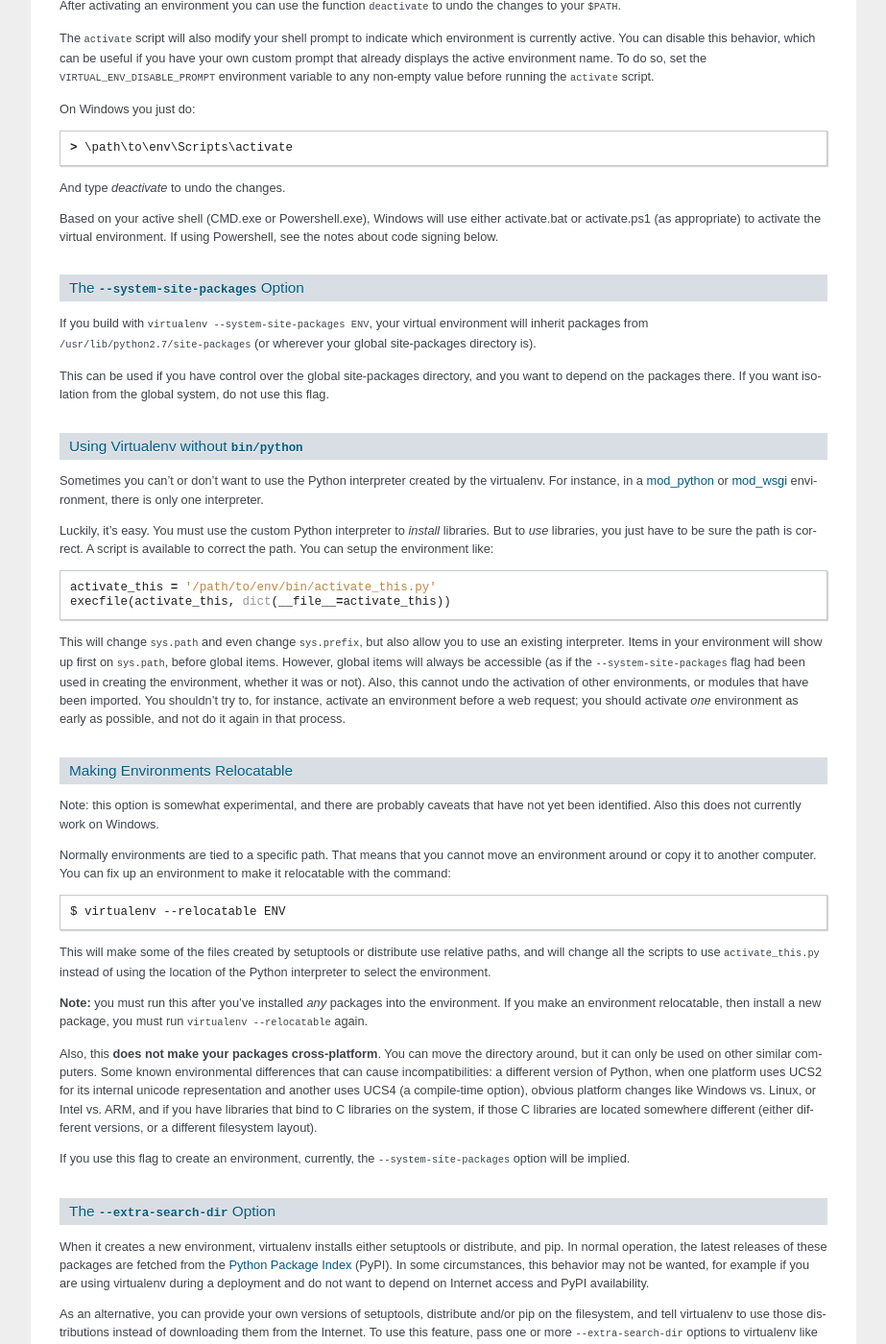
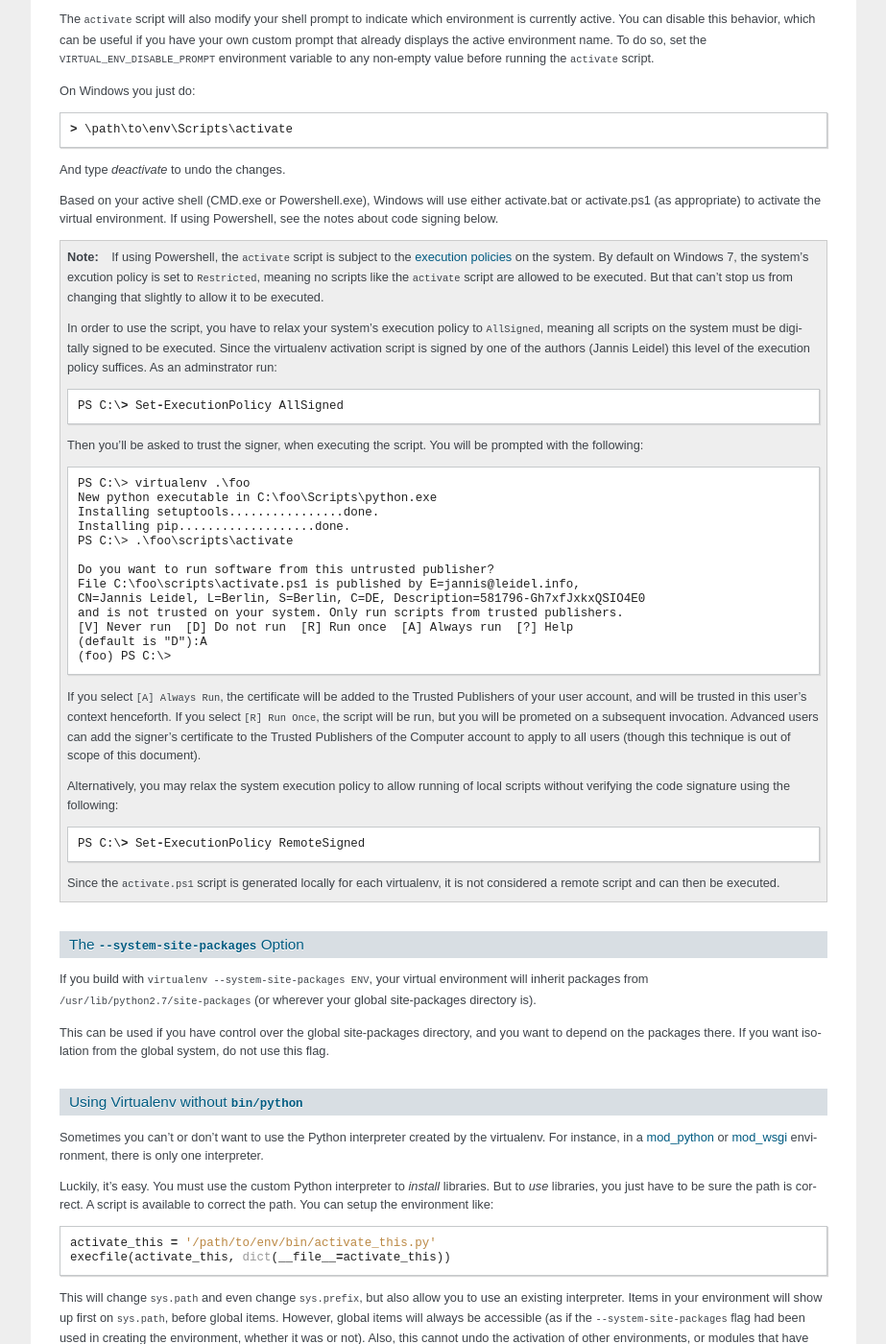
Before and after one commit to pypa/virtualenv, a Sphinx documentation site: the page built from docs/index.txt, in a window 1280 px wide and 1400 px high, scrolled down 3952 px. Shown: the whole window at 96% size, without its empty margins (198-1121 px from the left). Built offline with Sphinx 7.4.7, drawn with Linux system fonts in a browser that asks for light colours; some of the changed text lies outside the part shown.

Commit message:
Updated docs a little and added Jason to the authors file.
This also changes the docs slightly regarding the default execution policy setting on Windows 7 ("Restricted" according to http://technet.microsoft.com/en-us/library/dd347641.aspx).

```diff
--- a/AUTHORS.txt
+++ b/AUTHORS.txt
@@ -23,6 +23,7 @@ Curt Micol
 Douglas Creager
 Ethan Jucovy
 Gunnlaugur Thor Briem
+Jason R. Coombs
 Jeff Hammel
 Jorge Vargas
 Josh Bronson
--- a/docs/index.txt
+++ b/docs/index.txt
@@ -234,7 +234,7 @@ and Powershell.
 
 On Posix systems you can do::
 
-  $ source bin/activate
+    $ source bin/activate
 
 This will change your ``$PATH`` to point to the virtualenv's ``bin/``
 directory.  (You have to use ``source`` because it changes your shell
@@ -255,7 +255,7 @@ value before running the ``activate`` script.
 
 On Windows you just do::
 
-  > \path\to\env\Scripts\activate
+    > \path\to\env\Scripts\activate
 
 And type `deactivate` to undo the changes.
 
@@ -263,6 +263,57 @@ Based on your active shell (CMD.exe or Powershell.exe), Windows will use
 either activate.bat or activate.ps1 (as appropriate) to activate the
 virtual environment. If using Powershell, see the notes about code signing
 below.
+
+.. note::
+
+    If using Powershell, the ``activate`` script is subject to the
+    `execution policies`_ on the system. By default on Windows 7, the system's
+    excution policy is set to ``Restricted``, meaning no scripts like the
+    ``activate`` script are allowed to be executed. But that can't stop us
+    from changing that slightly to allow it to be executed.
+
+    In order to use the script, you have to relax your system's execution
+    policy to ``AllSigned``, meaning all scripts on the system must be
+    digitally signed to be executed. Since the virtualenv activation
+    script is signed by one of the authors (Jannis Leidel) this level of
+    the execution policy suffices. As an adminstrator run::
+
+        PS C:\> Set-ExecutionPolicy AllSigned
+
+    Then you'll be asked to trust the signer, when executing the script.
+    You will be prompted with the following::
+
+        PS C:\> virtualenv .\foo
+        New python executable in C:\foo\Scripts\python.exe
+        Installing setuptools................done.
+        Installing pip...................done.
+        PS C:\> .\foo\scripts\activate
+
+        Do you want to run software from this untrusted publisher?
+        File C:\foo\scripts\activate.ps1 is published by E=jannis@leidel.info,
+        CN=Jannis Leidel, L=Berlin, S=Berlin, C=DE, Description=581796-Gh7xfJxkxQSIO4E0
+        and is not trusted on your system. Only run scripts from trusted publishers.
+        [V] Never run  [D] Do not run  [R] Run once  [A] Always run  [?] Help
+        (default is "D"):A
+        (foo) PS C:\>
+
+    If you select ``[A] Always Run``, the certificate will be added to the
+    Trusted Publishers of your user account, and will be trusted in this
+    user's context henceforth. If you select ``[R] Run Once``, the script will
+    be run, but you will be prometed on a subsequent invocation. Advanced users
+    can add the signer's certificate to the Trusted Publishers of the Computer
+    account to apply to all users (though this technique is out of scope of this
+    document).
+
+    Alternatively, you may relax the system execution policy to allow running
+    of local scripts without verifying the code signature using the following::
+
+        PS C:\> Set-ExecutionPolicy RemoteSigned
+
+    Since the ``activate.ps1`` script is generated locally for each virtualenv,
+    it is not considered a remote script and can then be executed.
+
+.. _`execution policies`: http://technet.microsoft.com/en-us/library/dd347641.aspx
 
 The ``--system-site-packages`` Option
 ~~~~~~~~~~~~~~~~~~~~~~~~~~~~~~~~~~~~~
@@ -376,52 +427,6 @@ If this option is provided, virtualenv will never try to download
 setuptools/distribute or pip. Instead, it will exit with status code 1
 if it fails to find local distributions for any of these required
 packages.
-
-
-Powershell Activation Script Notes
-~~~~~~~~~~~~~~~~~~~~~~~~~~~~~~~~~~
-
-Note, if using Powershell, the ``activate`` script is subject to the
-execution policies on the system. By default on Windows 7, the system's
-excution policy is set to `AllSigned`, meaning all scripts on the system
-must be digitally signed to be executed.
-
-The virtualenv activation script is signed by one of the
-contributors. In order to use the script, you may elect to trust the
-signer script or relax your system's execution policy.
-
-To trust the signer, simply execute the script. You will be prompted with
-the following::
-
-    PS C:> virtualenv \foo
-    New python executable in \foo\Scripts\python.exe
-    Installing setuptools................done.
-    Installing pip...................done.
-    PS C:> \foo\scripts\activate
-
-    Do you want to run software from this untrusted publisher?
-    File \foo\scripts\activate.ps1 is published by E=jannis@leidel.info, CN=Jannis Leidel, L=Berlin, S=Berlin, C=DE, Description=581796-Gh7xfJxkxQSIO4E0
-    and is not trusted on your system. Only run scripts from trusted publishers.
-    [V] Never run  [D] Do not run  [R] Run once  [A] Always run  [?] Help
-    (default is "D"):A
-    (foo) PS C:>
-
-If you select `Always Run`, the certificate will be added to the
-Trusted Publishers of your user account, and will be trusted in this
-user's context henceforth. If you select `Run Once`, the script will be
-run, but you will be prometed on a subsequent invocation. Advanced users
-can add the signer's
-certificate to the Trusted Publishers of the Computer account to apply to
-all users (though this technique is out of scope of this document).
-
-Alternatively, you may relax the system execution policy to allow running
-of local scripts without verifying the code signature using the following::
-
-    PS> Set-ExecutionPolicy RemoteSigned
-
-Since the activate.ps1 script is generated locally, it is not considered
-a remote script and can then be executed.
-
 
 Compare & Contrast with Alternatives
 ------------------------------------
--- a/docs/news.txt
+++ b/docs/news.txt
@@ -1,5 +1,11 @@
 Changes & News
 --------------
+
+In development
+~~~~~~~~~~~~~~
+
+* Added activation script for Powershell (signed by Jannis Leidel). Many
+  thanks to Jason R. Coombs.
 
 1.7 (2011-11-30)
 ~~~~~~~~~~~~~~~~
```
